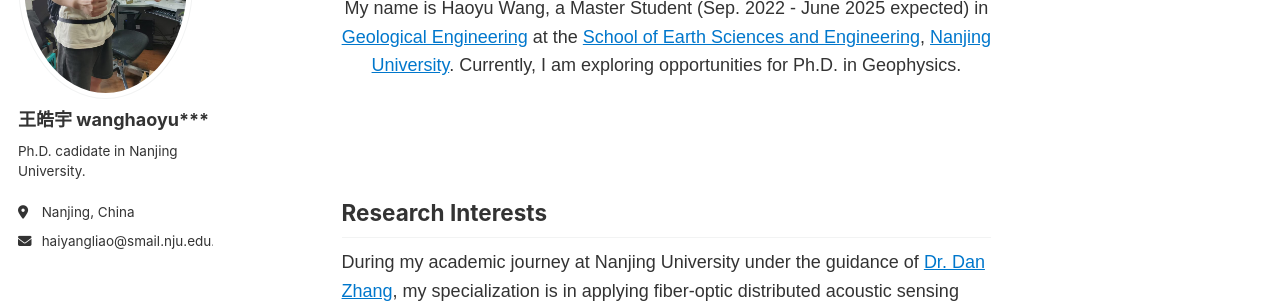
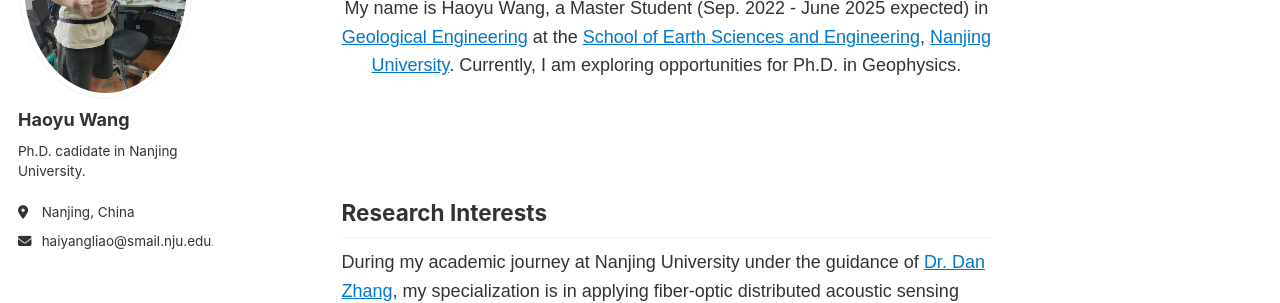
Before and after one commit to Whynot-cell/Whynot-cell.github.io, a Jekyll site: the page built from _pages/about.md, in a window 1280 px wide. Shown: the part 236-539 px from the top of the page. Built offline with Jekyll 4.4.1, drawn with Linux system fonts in a browser that asks for light colours.

Commit message:
Update _config.yml

```diff
--- a/_config.yml
+++ b/_config.yml
@@ -22,7 +22,7 @@
 author:
   # Biographic information
   avatar           : "profile.png"
-  name             : "王皓宇 wanghaoyu***"
+  name             : "Haoyu Wang"
   pronouns         : # example: "she/her"
   # bio              : "M.S (Expected 2025), @Majoring in Geological Engineering, [School of Earth Sciences and Engineering, Nanjing University](https://es.nju.edu.cn/mainm.htm)"
   bio              : "Ph.D. cadidate in Nanjing University."
```
